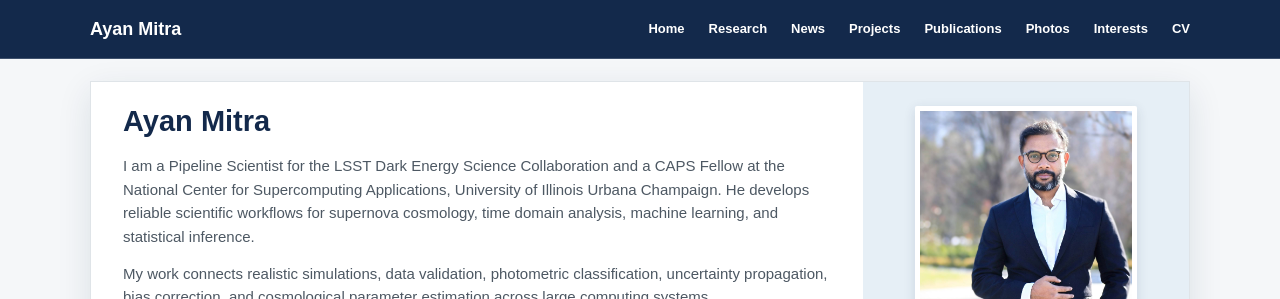
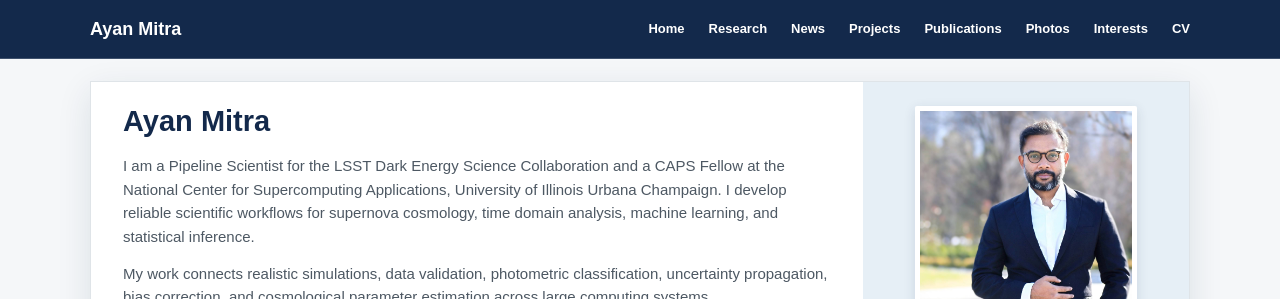
Before and after one commit to am610/ayan-mitra-research, a Next.js app: page / in a window 1280 px wide. Shown: the top 299 px of the page. Built offline with nearby package versions, Linux system fonts and the light colour scheme.

Commit message:
Fix remaining third-person pronoun in bio

```diff
--- a/app/AcademicHome.tsx
+++ b/app/AcademicHome.tsx
@@ -101,7 +101,7 @@ export default function AcademicHome({
               I am a Pipeline Scientist for the LSST Dark
               Energy Science Collaboration and a CAPS Fellow at the National Center
               for Supercomputing Applications, University of Illinois Urbana Champaign.
-              He develops reliable scientific workflows for supernova cosmology,
+              I develop reliable scientific workflows for supernova cosmology,
               time domain analysis, machine learning, and statistical inference.
             </p>
             <p>
```
